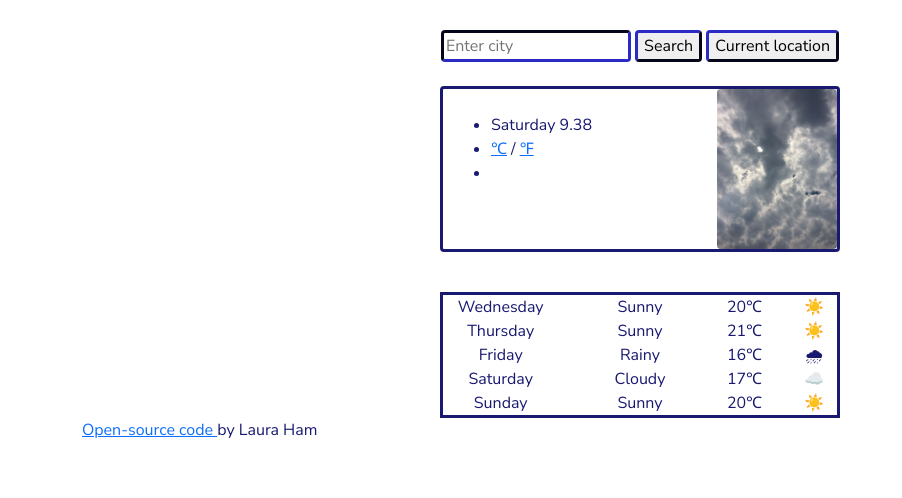
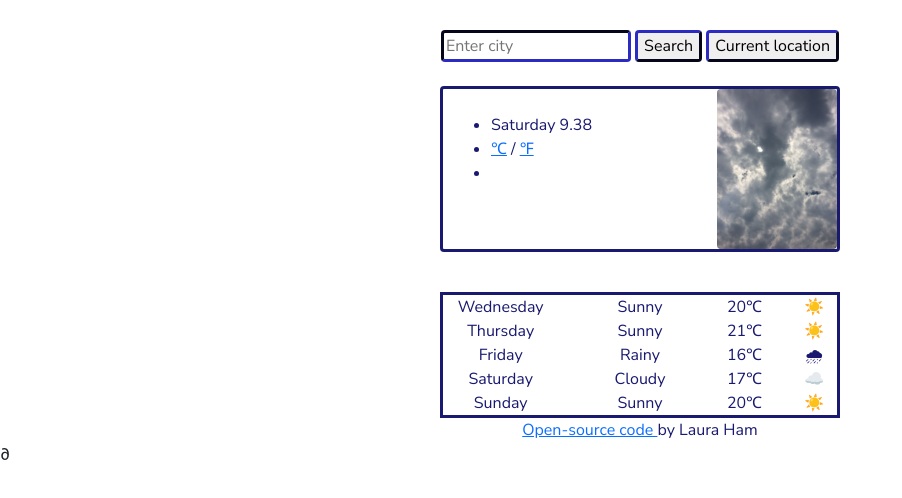
Before and after one commit to LHdN-90/Project-Weather-App, a plain HTML site: page index.html in a window 1280 px wide. Shown: the whole page, without its empty margins (0-902 px from the left). Drawn offline with nearby package versions, Linux system fonts and the light colour scheme.

Commit message:
added css to opensource link

```diff
--- a/index.html
+++ b/index.html
@@ -88,13 +88,14 @@
           <div class="col-2">☀️</div>
         </div>
       </div>
-      <span
-        ><a href="https://github.com/LHdN-90/Project-Weather-App.git"
+      <div class="openSource">
+        <a href="https://github.com/LHdN-90/Project-Weather-App.git"
           >Open-source code
         </a>
-        by Laura Ham</span
-      >
+        by Laura Ham
+      </div>
     </div>
     <script src="src/script.js"></script>
   </body>
 </html>
+∂
--- a/src/style.css
+++ b/src/style.css
@@ -42,3 +42,7 @@ img {
   border-radius: 4px;
   border-color: midnightblue;
 }
+
+.openSource {
+  text-align: center;
+}
```
